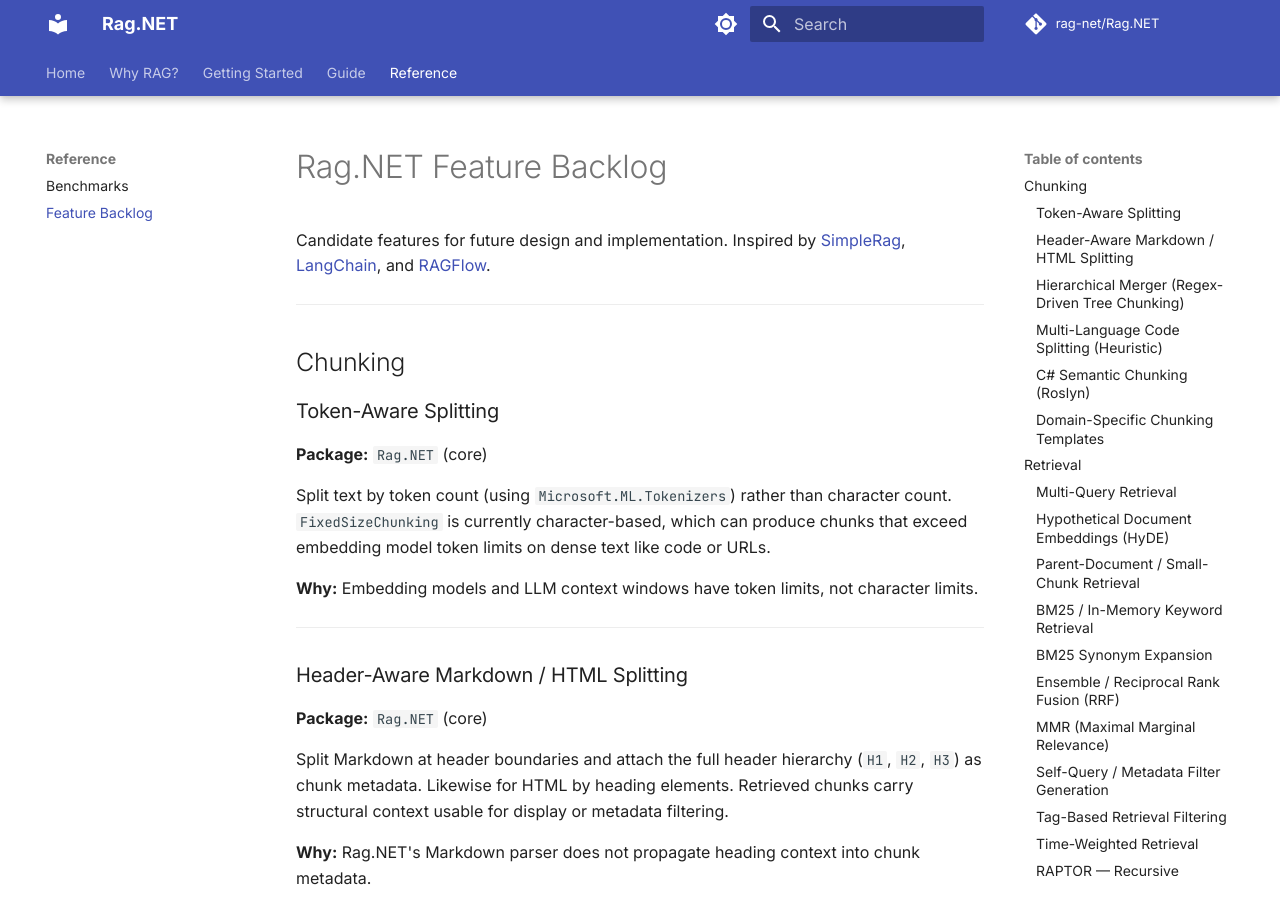
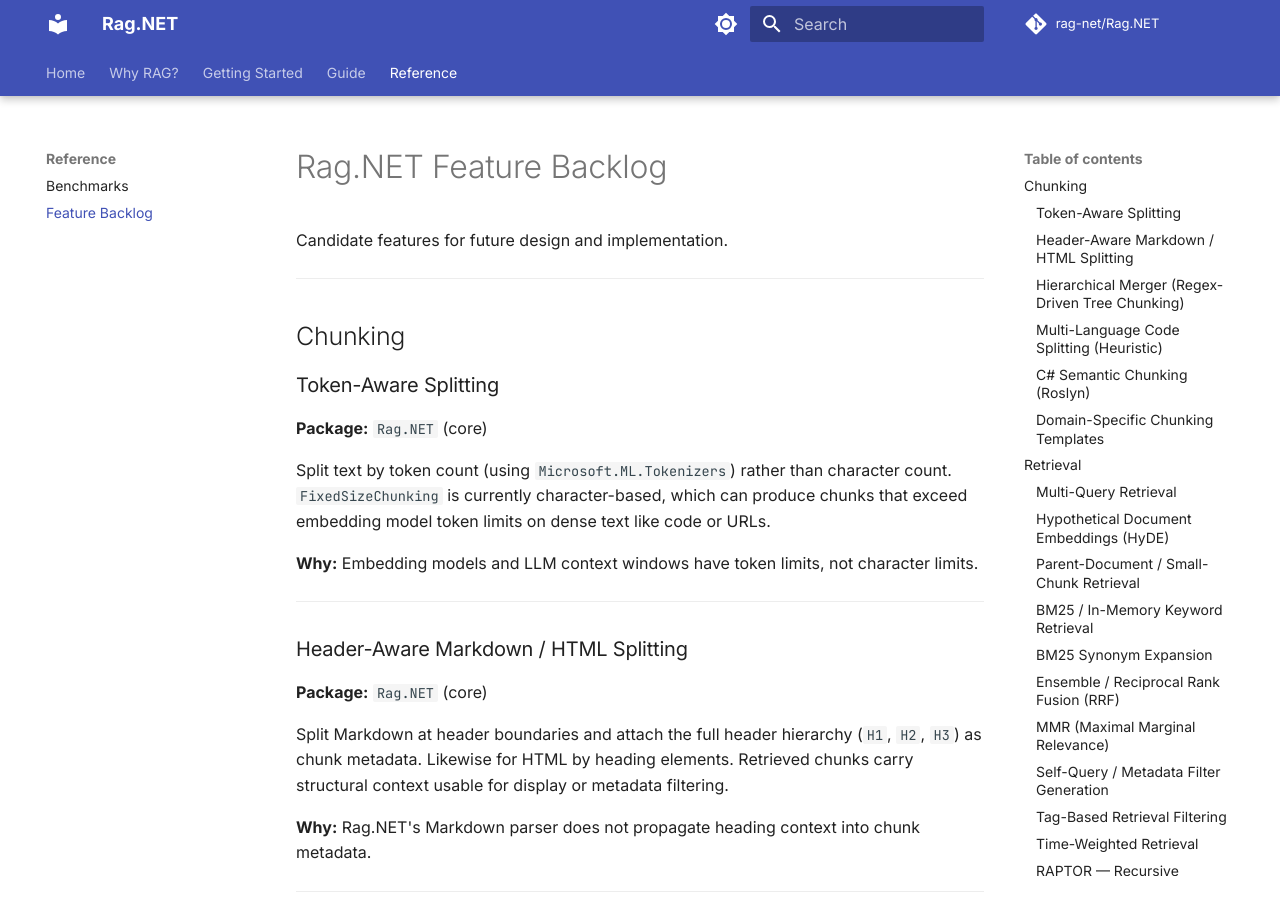
Before and after one commit to MarcelRoozekrans/Rag.NET, an MkDocs documentation site: the page built from docs/features.md, in a window 1280 px wide and 900 px high. Built offline with MkDocs 1.6.1 and Material for MkDocs 9.7.7, drawn with Linux system fonts in a browser that asks for light colours; comment, search, counter and statistics services are not loaded.

```diff
--- a/docs/features.md
+++ b/docs/features.md
@@ -1,6 +1,6 @@
 # Rag.NET Feature Backlog
 
-Candidate features for future design and implementation. Inspired by [SimpleRag](https://github.com/Sensum365/SimpleRag), [LangChain](https://github.com/langchain-ai/langchain), and [RAGFlow](https://github.com/infiniflow/ragflow).
+Candidate features for future design and implementation.
 
 ---
 
@@ -500,7 +500,7 @@ Expose `RetrieveAsync` and `AskAsync` as [Model Context Protocol](https://modelc
 | [x] | Redundancy Filter | Low | Embedding access |
 | [x] | Token-Aware Splitting | Low | `Microsoft.ML.Tokenizers` |
 | [ ] | Audio Transcription | Medium | `Whisper.net` |
-| [ ] | BM25 Keyword Retrieval | Medium | None |
+| [x] | BM25 Keyword Retrieval | Medium | None |
 | [ ] | BM25 Synonym Expansion | Medium | BM25 retriever |
 | [ ] | Content-Hash Record Manager | Medium | Persistence store |
 | [ ] | Cross-Encoder Reranking | Medium | Model or API |
```
